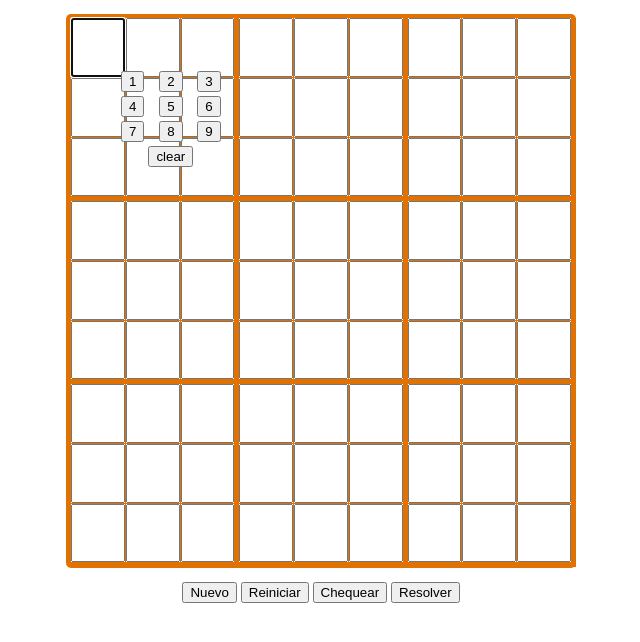
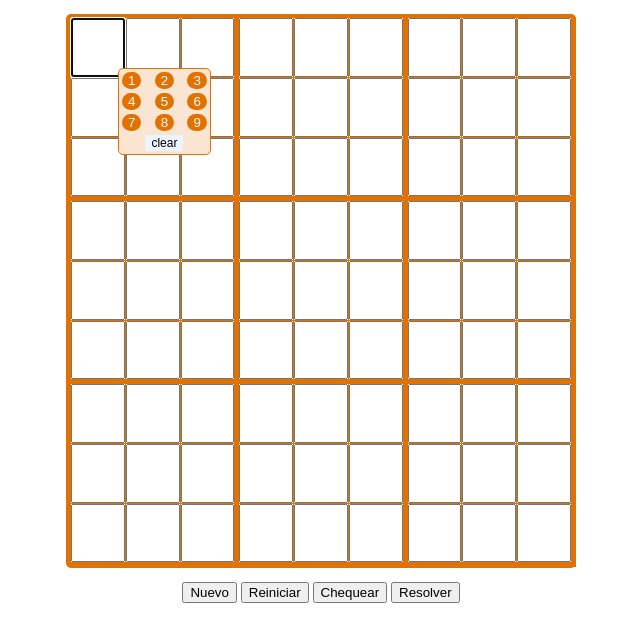
Before and after one commit to gabrielogh/tablero, a plain HTML site: page index.html in a window 1280 px wide. Both pictures are taken after a click on the element 417 px from the left and 80 px from the top of the page. Shown: the part 32-674 px from the top of the page, without its empty margins (319-959 px from the left). Drawn offline with Linux system fonts and the light colour scheme.

Commit message:
Diseño del teclado terminado

```diff
--- a/css.css
+++ b/css.css
@@ -50,7 +50,44 @@ div:focus{
 	vertical-align: top;
 }
 
+.botonTeclado{
+  -webkit-transition-duration: 0.4s;
+  transition-duration: 0.4s;
+	background-color: #E17101;
+	border: none;
+	border-radius: 10px;
+	color: #fff;
+}
+
+.botonTeclado:hover {
+    background-color: #EBF5FB;
+    color: #000;
+}
+
+.botonClear{
+  -webkit-transition-duration: 0.4s;
+  transition-duration: 0.4s;
+	background-color: #EBF5FB;
+	border: none;
+	color: #000;
+	font-size: 12px;
+}
+
+.botonClear:hover {
+  background-color: #AED6F1;
+  color: #000;
+}
+
 .teclado {
+	border-top: 1px solid #E17101;
+	border-bottom: 1px solid #E17101;
+	border-right: 1px solid #E17101;
+	border-left: 1px solid #E17101;
+	-moz-border-radius: 5px 5px 5px 5px;
+	-webkit-border-radius: 5px 5px 5px 5px;
+  -o-border-radius: 5px 5px 5px 5px;
+  -ms-border-radius: 5px 5px 5px 5px;
+  background-color: #FAE5D3;
 	position: fixed;
 }
 
--- a/main.js
+++ b/main.js
@@ -20,11 +20,11 @@ function numeros(event, i, j) {
 			celdaTemp = document.getElementById('r'+k);
 			for (var l = 2; l >= 0; l--) {
 				num = (k*3)-l;
-				celdaTemp.insertAdjacentHTML('beforeend', '<th> <button onClick="insertNum('+i+', '+j+', '+num+')">'+num+'</button> </th> ');
+				celdaTemp.insertAdjacentHTML('beforeend', '<th> <button class="botonTeclado" onClick="insertNum('+i+', '+j+', '+num+')">'+num+'</button> </th> ');
 			}
 		}
 		table = document.getElementById('target');
-		table.insertAdjacentHTML('beforeend', '<tr>	<th></th> <th> <button onClick="limpiarCelda('+i+', '+j+')" >clear</button></th>	</tr');
+		table.insertAdjacentHTML('beforeend', '<tr>	<th></th> <th> <button class="botonClear" onClick="limpiarCelda('+i+', '+j+')" >clear</button></th>	</tr');
 	}
 	else {
 		table.remove();
```
